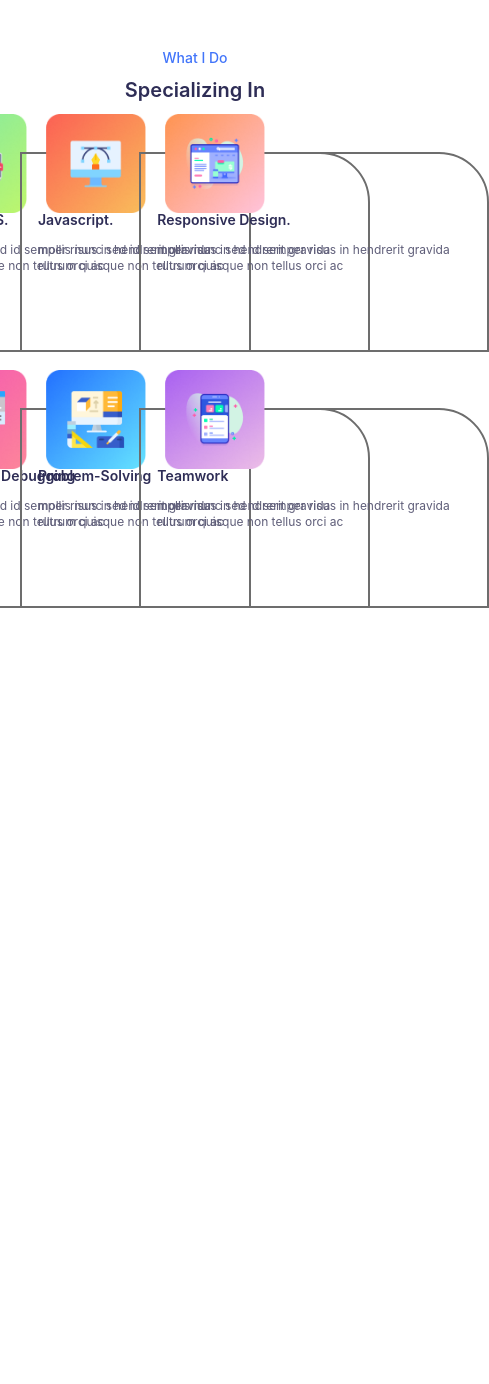
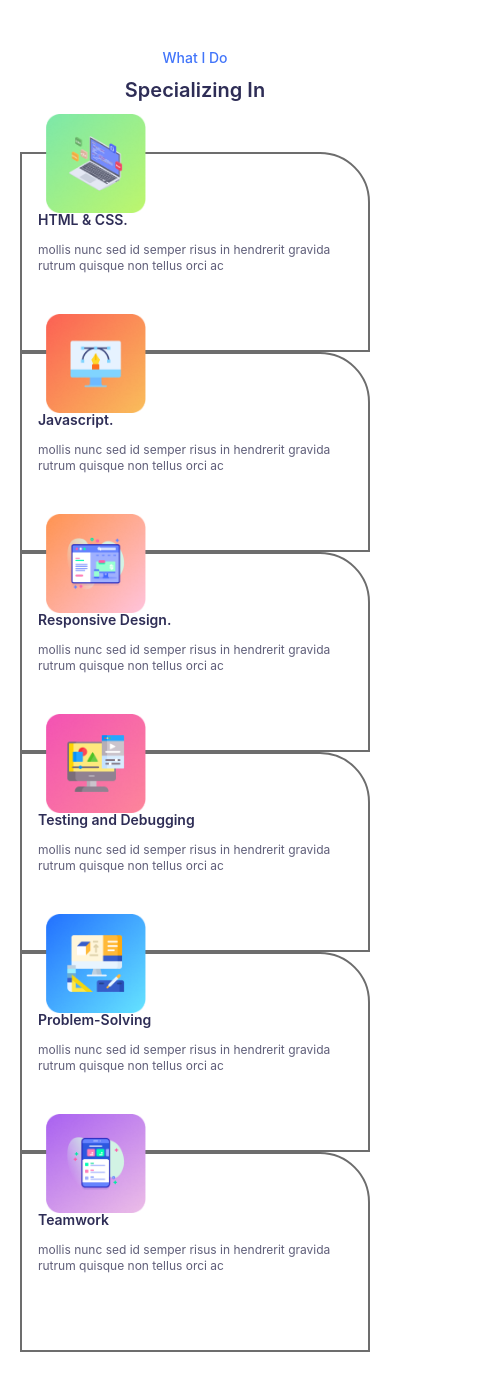
Before and after one commit to sssiriwan/My-Resume-Web-Design, a React (Vite) app: page /resume/skill in a window 390 px wide. Shown: the whole page, 489 px wide, since content can reach past the window. Before the commit the page ends 844 px from the top, so only its background shows below. Built offline with nearby package versions, Linux system fonts and the light colour scheme.

Commit message:
feat:add-responsive

```diff
--- /dev/null
+++ b/src/components/Skill.jsx
@@ -0,0 +1,28 @@
+function Skill(props) {
+  return (
+    <div
+      id="skill"
+      className=" relative w-[350px] h-[200px]  border-solid border-2 border-[#6D6D6D] rounded-tr-[50px] "
+    >
+      <img
+        id="skill-image"
+        className=" absolute left-6 -top-10 w-[100px] "
+        src={props.image}
+      />
+      <div
+        id="skill-name"
+        className=" w-full text-sm text-[#2E2D56] py-3 font-semibold pt-14 pl-4"
+      >
+        {props.name}
+      </div>
+      <div
+        id="skill-detail"
+        className="w-11/12 text-xs text-[#5F5E79] font-normal pl-4 "
+      >
+        {props.detail}
+      </div>
+    </div>
+  );
+}
+
+export default Skill;
--- a/src/pages/AboutmePage.jsx
+++ b/src/pages/AboutmePage.jsx
@@ -1,6 +1,6 @@
 function AboutmePage() {
   return (
-    <div id="app-wrapper-aboutme" className=" flex ">
+    <div id="app-wrapper-aboutme" className=" items-center justify-center lg:flex">
       {/* กล่อง1 อนาคตจะแก้เป็นของ Full-stack dev*/}
       <div className="w-1/3 h-11/12">
         <div id="skilss" className=" w-[390px] h-[379px]   relative ">
--- a/src/pages/ContactmePage.jsx
+++ b/src/pages/ContactmePage.jsx
@@ -7,7 +7,7 @@ function ContactmePage() {
         <p className=" text-sm text-[#4275FA] font-medium py-2">CONTACT ME</p>
         <p className="text-xl font-semibold  text-[#2E2D56]">Get In Touch</p>
       </div>
-      <div className="grid gap-4 grid-cols-2">
+      <div className="lg:grid gap-4 grid-cols-2">
         {/* กล่องซ้าย */}
         <div
           id="contact-information"
--- a/src/pages/HomesPage.jsx
+++ b/src/pages/HomesPage.jsx
@@ -13,7 +13,7 @@ function HomePage() {
     >
       <Header />
 
-      <div id="app-wrapper-homepage" className=" p-3 flex items-center justify-center space-x-4">
+      <div id="app-wrapper-homepage" className="flex flex-col lg:flex-row items-center justify-center space-x-4 p-3">
         {/* กล่องซ้าย */}
         <div id="title" className=" w-[496px] h-[249px] flex-col  text-left  space-y-1  ">
           <div id="greeting-message"  className="w-full">
--- a/src/pages/PortfolioPage.jsx
+++ b/src/pages/PortfolioPage.jsx
@@ -18,7 +18,7 @@ function PortfolioPage() {
       </div>
       <div className="protfolio-list">
         {/* map ตรงนี้นะ อยากให้กดเข้าไปดูแแล้วขึ้นตัวอย่างของหน้าเว็บนั้น */}
-        <div id="protfolio" className="grid grid-rows-2 grid-flow-col gap-4 pb-3">
+        <div id="protfolio" className="lg:grid grid-rows-2 grid-flow-col gap-4 pb-3">
           <img className="row-span-2" src="/image/unsplash_IyaNci0CyRk.png" />
           {/* ต้องกลับมาแก้ส่วนนี้ให้เป็นเหมือนในรูปล่างนี้ */}
           <img className=" " src="/image/card-hover.png" />
--- a/src/pages/SkillPage.jsx
+++ b/src/pages/SkillPage.jsx
@@ -1,3 +1,5 @@
+import Skill from "../components/skill";
+
 function SkillPage() {
   return (
     <div id="app-wrapper-skill" className=" w-full">
@@ -5,56 +7,41 @@ function SkillPage() {
         <p className=" text-sm text-[#4275FA] font-medium py-2">What I Do</p>
         <p className="text-xl font-semibold  text-[#2E2D56]">Specializing In</p>
       </div>
-      <div id="skill-list" className=" w-full grid gap-x-8 gap-y-14 grid-cols-3 place-items-center text-left ">
-        {/* ตรงนี้อยาก.mapแต่เหมือนจะไม่ทันถ้าเวลาเหลือจะกลับมาแก้อันนี้ */}
-        <div id="skill" className=" relative w-[350px] h-[200px]  border-solid border-2 border-[#6D6D6D] rounded-tr-[50px] ">
-          <img id="skill-image" className=" absolute left-6 -top-10 w-[100px] " src="/image/Frame 1.png" />
-          <div id="skill-name" className=" w-full text-sm text-[#2E2D56] py-3 font-semibold pt-14 pl-4">HTML & CSS.</div>
-          <div id="skill-detail" className="w-11/12 text-xs text-[#5F5E79] font-normal pl-4 ">
-            mollis nunc sed id semper risus in hendrerit gravida rutrum quisque
-            non tellus orci ac
-          </div>
-        </div>
-        <div id="skill" className=" relative w-[350px] h-[200px]  border-solid border-2 border-[#6D6D6D] rounded-tr-[50px] ">
-          <img id="skill-image" className=" absolute left-6 -top-10 w-[100px] " src="/image/Frame 2.png" />
-          <div id="skill-name" className=" w-full text-sm text-[#2E2D56] py-3 font-semibold pt-14 pl-4">Javascript.</div>
-          <div id="skill-detail" className="w-11/12 text-xs text-[#5F5E79] font-normal pl-4 ">
-            mollis nunc sed id semper risus in hendrerit gravida rutrum quisque
-            non tellus orci ac
-          </div>
-        </div>
-        <div id="skill" className=" relative w-[350px] h-[200px]  border-solid border-2 border-[#6D6D6D] rounded-tr-[50px] ">
-          <img id="skill-image" className=" absolute left-6 -top-10 w-[100px] " src="/image/Frame 3.png" />
-          <div id="skill-name" className=" w-full text-sm text-[#2E2D56] py-3 font-semibold pt-14 pl-4">Responsive Design.</div>
-          <div id="skill-detail" className="w-11/12 text-xs text-[#5F5E79] font-normal pl-4 ">
-            mollis nunc sed id semper risus in hendrerit gravida rutrum quisque
-            non tellus orci ac
-          </div>
-        </div>
-        <div id="skill" className=" relative w-[350px] h-[200px]  border-solid border-2 border-[#6D6D6D] rounded-tr-[50px] ">
-          <img id="skill-image" className=" absolute left-6 -top-10 w-[100px] " src="/image/Frame 4.png" />
-          <div id="skill-name" className=" w-full text-sm text-[#2E2D56] py-3 font-semibold pt-14 pl-4">Testing and Debugging</div>
-          <div id="skill-detail" className="w-11/12 text-xs text-[#5F5E79] font-normal pl-4 ">
-            mollis nunc sed id semper risus in hendrerit gravida rutrum quisque
-            non tellus orci ac
-          </div>
-        </div>
-        <div id="skill" className=" relative w-[350px] h-[200px]  border-solid border-2 border-[#6D6D6D] rounded-tr-[50px] ">
-          <img id="skill-image" className=" absolute left-6 -top-10 w-[100px] " src="/image/Frame 5.png" />
-          <div id="skill-name" className=" w-full text-sm text-[#2E2D56] py-3 font-semibold pt-14 pl-4">Problem-Solving</div>
-          <div id="skill-detail" className="w-11/12 text-xs text-[#5F5E79] font-normal pl-4 ">
-            mollis nunc sed id semper risus in hendrerit gravida rutrum quisque
-            non tellus orci ac
-          </div>
-        </div>
-        <div id="skill" className=" relative w-[350px] h-[200px]  border-solid border-2 border-[#6D6D6D] rounded-tr-[50px] ">
-          <img id="skill-image" className=" absolute left-6 -top-10 w-[100px] " src="/image/Frame 6.png" />
-          <div id="skill-name" className=" w-full text-sm text-[#2E2D56] py-3 font-semibold pt-14 pl-4">Teamwork</div>
-          <div id="skill-detail" className="w-11/12 text-xs text-[#5F5E79] font-normal pl-4 ">
-            mollis nunc sed id semper risus in hendrerit gravida rutrum quisque
-            non tellus orci ac
-          </div>
-        </div>
+      <div
+        id="skill-list"
+        className=" w-full flex-col items-center justify-center lg:grid gap-x-8 gap-y-14 grid-cols-3 place-items-center text-left "
+      >
+
+        <Skill
+          image="/image/Frame 1.png"
+          name="HTML & CSS."
+          detail=" mollis nunc sed id semper risus in hendrerit gravida rutrum quisque non tellus orci ac"
+        />
+        <Skill
+          image="/image/Frame 2.png"
+          name="Javascript."
+          detail="mollis nunc sed id semper risus in hendrerit gravida rutrum quisque non tellus orci ac"
+        />
+        <Skill
+          image="/image/Frame 3.png"
+          name="Responsive Design."
+          detail="mollis nunc sed id semper risus in hendrerit gravida rutrum quisque non tellus orci ac"
+        />
+        <Skill
+          image="/image/Frame 4.png"
+          name="Testing and Debugging"
+          detail="mollis nunc sed id semper risus in hendrerit gravida rutrum quisque non tellus orci ac"
+        />
+        <Skill
+          image="/image/Frame 5.png"
+          name="Problem-Solving"
+          detail="mollis nunc sed id semper risus in hendrerit gravida rutrum quisque non tellus orci ac"
+        />
+        <Skill
+          image="/image/Frame 6.png"
+          name="Teamwork"
+          detail="mollis nunc sed id semper risus in hendrerit gravida rutrum quisque non tellus orci ac"
+        />
       </div>
     </div>
   );
```
Also changed, not shown: src/components/Navbar.jsx (deleted).
